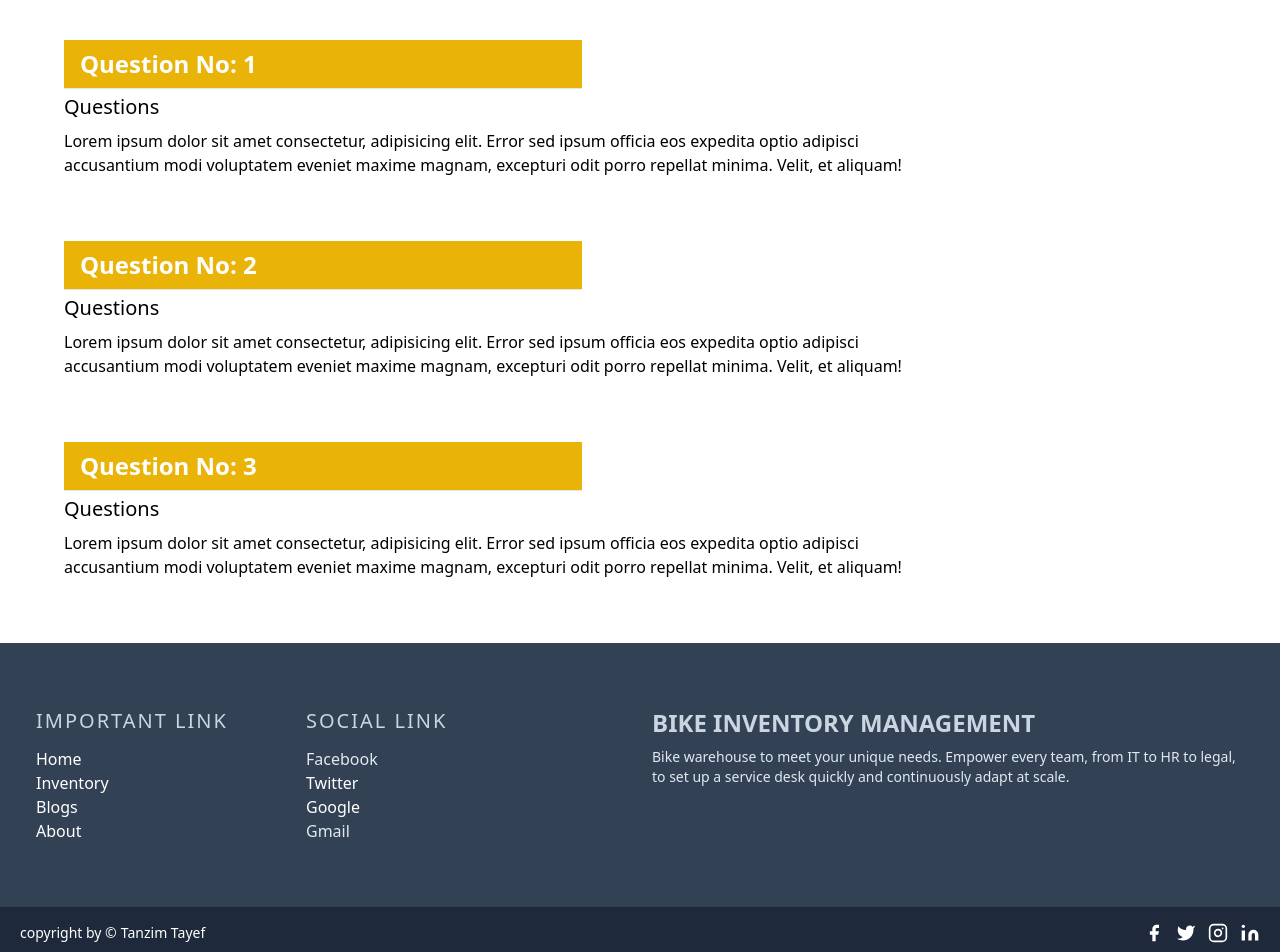
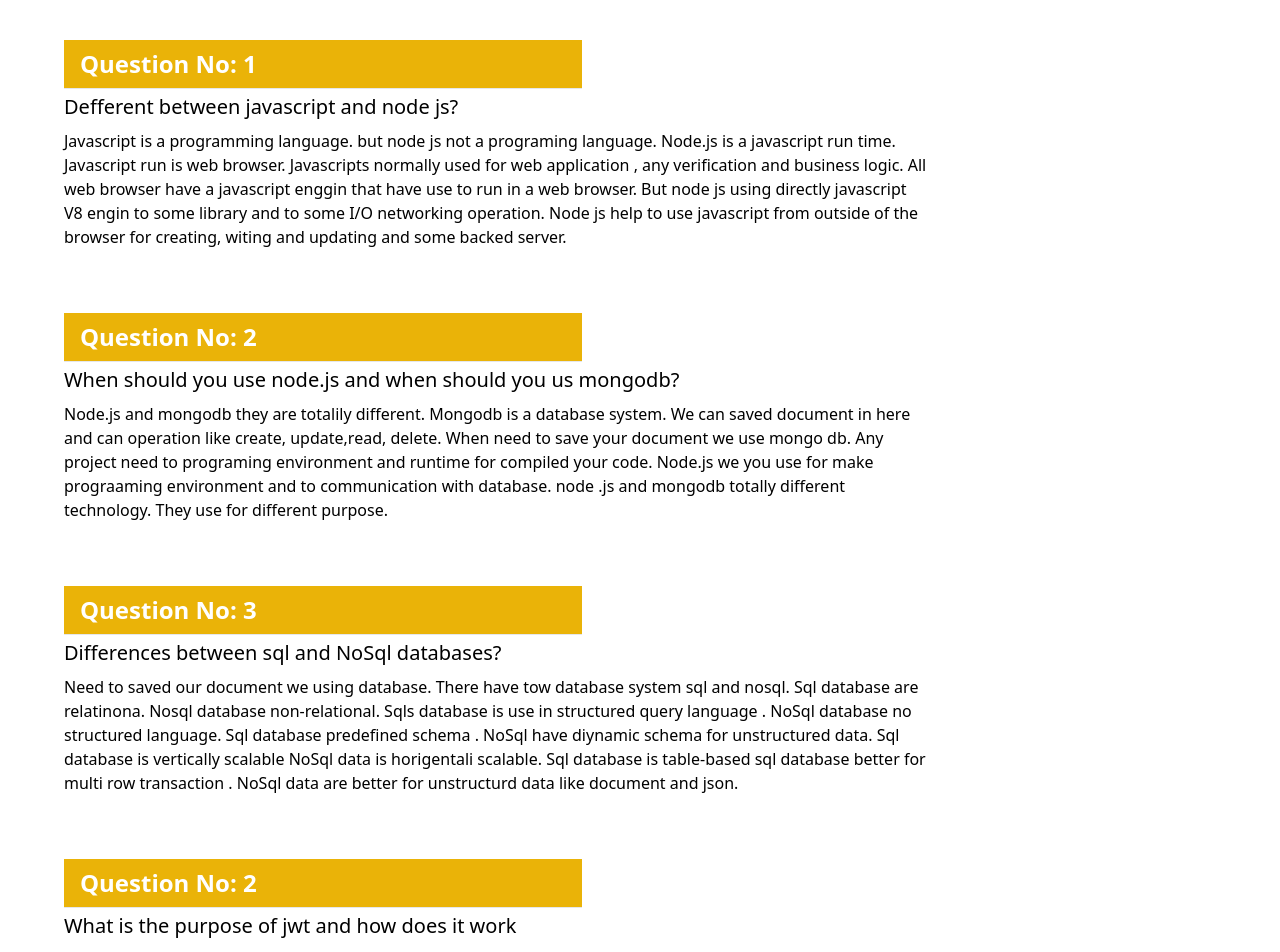
Before and after one commit to TanzimTayef/bike-warehouse-client, a React (Create React App) app: page /blogs in a window 1280 px wide. Shown: the part 120-1072 px from the top of the page. Built offline with nearby package versions, Linux system fonts and the light colour scheme; no server answers.

Commit message:
added blogs section and add quetions answere

```diff
--- a/src/components/Pages/AddItems.js
+++ b/src/components/Pages/AddItems.js
@@ -6,7 +6,7 @@ const AddItems = () => {
   const onSubmit = (data) => {
     console.log(data);
 
-    const url = `http://localhost:8080/stocks/`;
+    const url = `https://mighty-mesa-23179.herokuapp.com/stocks/`;
     fetch(url, {
       method: "POST",
       header: {
@@ -16,6 +16,7 @@ const AddItems = () => {
     })
       .then((res) => res.json())
       .then((result) => console.log(result));
+
   };
 
   return (
@@ -30,7 +31,7 @@ const AddItems = () => {
           />
           <input placeholder="Price" className="border mb-4  w-full bg-sky-50 rounded shadow-sm  focus:outline-none focus:border-indigo-500 text-base px-4 py-2" {...register("price")} />
 
-          <input placeholder="Photo url" className="border mb-4 w-full bg-sky-50 rounded shadow-sm  focus:outline-none focus:border-indigo-500 text-base px-4 py-2" {...register("url")} />
+          <input placeholder="Photo url" className="border mb-4 w-full bg-sky-50 rounded shadow-sm  focus:outline-none focus:border-indigo-500 text-base px-4 py-2" {...register("images")} />
           <textarea placeholder="Description" className="border mb-4 w-full bg-sky-50 rounded shadow-sm  focus:outline-none focus:border-indigo-500 text-base px-4 py-2" type="number" {...register("desc")} />
           <input value="Add Item" className="border text-slate-200 bg-slate-800 border-0 py-2 mt-4 focus:outline-none hover:bg-slate-700 rounded text-md block w-full uppercase font-bold" type="submit" />
         </form>
--- a/src/components/Pages/Blogs.js
+++ b/src/components/Pages/Blogs.js
@@ -1,32 +1,84 @@
-import React from 'react';
-import Footer from '../Footer';
-import Header from '../Header';
+import React from "react";
+import Footer from "../Footer";
+import Header from "../Header";
 
 const Blogs = () => {
   return (
     <div>
-
-            <div className=''>
-                <div className='container mx-auto my-16 px-16'>
-                    <div className='mb-16 w-3/4'>
-                        <h1 className='mb-1 font-semibold text-2xl text-white border-b w-3/5 bg-yellow-500 py-2 px-4'>Question No: 1</h1>
-                        <h4 className=' text-xl mb-2'>Questions</h4>
-                      <p>  Lorem ipsum dolor sit amet consectetur, adipisicing elit. Error sed ipsum officia eos expedita optio adipisci accusantium modi voluptatem eveniet maxime magnam, excepturi odit porro repellat minima. Velit, et aliquam!</p>
+      <div className="">
+        <div className="container mx-auto my-16 px-16">
+          <div className="mb-16 w-3/4">
+            <h1 className="mb-1 font-semibold text-2xl text-white border-b w-3/5 bg-yellow-500 py-2 px-4">
+              Question No: 1
+            </h1>
+            <h4 className=" text-xl mb-2">
+              Defferent between javascript and node js?
+            </h4>
+            <p>
+              Javascript is a programming language. but node js not a programing
+              language. Node.js is a javascript run time. Javascript run is web
+              browser. Javascripts normally used for web application , any
+              verification and business logic. All web browser have a javascript
+              enggin that have use to run in a web browser. But node js using
+              directly javascript V8 engin to some library and to some I/O
+              networking operation. Node js help to use javascript from outside
+              of the browser for creating, witing and updating and some backed
+              server.
+            </p>
           </div>
-                    <div className='mb-16 w-3/4'>
-                        <h1 className='mb-1 font-semibold text-2xl text-white border-b w-3/5 bg-yellow-500 py-2 px-4'>Question No: 2</h1>
-                        <h4 className=' text-xl mb-2'>Questions</h4>
-                      <p>  Lorem ipsum dolor sit amet consectetur, adipisicing elit. Error sed ipsum officia eos expedita optio adipisci accusantium modi voluptatem eveniet maxime magnam, excepturi odit porro repellat minima. Velit, et aliquam!</p>
+          <div className="mb-16 w-3/4">
+            <h1 className="mb-1 font-semibold text-2xl text-white border-b w-3/5 bg-yellow-500 py-2 px-4">
+              Question No: 2
+            </h1>
+            <h4 className=" text-xl mb-2">
+              When should you use node.js and when should you us mongodb?
+            </h4>
+            <p>
+              {" "}
+              Node.js and mongodb they are totalily different. Mongodb is a
+              database system. We can saved document in here and can operation
+              like create, update,read, delete. When need to save your document
+              we use mongo db. Any project need to programing environment and
+              runtime for compiled your code. Node.js we you use for make
+              prograaming environment and to communication with database. node
+              .js and mongodb totally different technology. They use for
+              different purpose.
+            </p>
           </div>
-                    <div className='mb-16 w-3/4'>
-                        <h1 className='mb-1 font-semibold text-2xl text-white border-b w-3/5 bg-yellow-500 py-2 px-4'>Question No: 3</h1>
-                        <h4 className=' text-xl mb-2'>Questions</h4>
-                      <p> Lorem ipsum dolor sit amet consectetur, adipisicing elit. Error sed ipsum officia eos expedita optio adipisci accusantium modi voluptatem eveniet maxime magnam, excepturi odit porro repellat minima. Velit, et aliquam!</p>
+          <div className="mb-16 w-3/4">
+            <h1 className="mb-1 font-semibold text-2xl text-white border-b w-3/5 bg-yellow-500 py-2 px-4">
+              Question No: 3
+            </h1>
+            <h4 className=" text-xl mb-2">
+              Differences between sql and NoSql databases?
+            </h4>
+            <p>
+              {" "}
+              Need to saved our document we using database. There have tow
+              database system sql and nosql. Sql database are relatinona. Nosql
+              database non-relational. Sqls database is use in structured query
+              language . NoSql database no structured language. Sql database
+              predefined schema . NoSql have diynamic schema for unstructured
+              data. Sql database is vertically scalable NoSql data is
+              horigentali scalable. Sql database is table-based sql database
+              better for multi row transaction . NoSql data are better for
+              unstructurd data like document and json.
+            </p>
           </div>
-
+          <div className="mb-16 w-3/4">
+            <h1 className="mb-1 font-semibold text-2xl text-white border-b w-3/5 bg-yellow-500 py-2 px-4">
+              Question No: 2
+            </h1>
+            <h4 className=" text-xl mb-2">
+            What is the purpose of jwt and how does it work
+            </h4>
+            <p>
+              {" "}
+              Json web token is open standard. It compact and self-contained way for securly transmitting information. This information verified and trusted because it is digitally signed. It using a secret or  public privet key pair using RSA or ECDSA.
+            </p>
           </div>
         </div>
-
+      </div>
     </div>
   );
 };
--- a/src/components/Pages/Inventories.js
+++ b/src/components/Pages/Inventories.js
@@ -13,7 +13,7 @@ const Inventories = () => {
   }
 
   useEffect(() => {
-    fetch("http://localhost:8080/stocks")
+    fetch("https://mighty-mesa-23179.herokuapp.com/stocks")
       .then((res) => res.json())
       .then((data) => setStocks(data));
   }, []);
@@ -22,7 +22,7 @@ const Inventories = () => {
   const handleItemRemove = (id) => {
     const procceed = window.confirm("Are You sure want to remove this?");
     if (procceed) {
-      const url = `http://localhost:8080/stocks/${id}`;
+      const url = `https://mighty-mesa-23179.herokuapp.com/stocks/${id}`;
       console.log(url)
       fetch(url, {
         method: "DELETE"
--- a/src/components/Pages/ItemDetails.js
+++ b/src/components/Pages/ItemDetails.js
@@ -10,7 +10,7 @@ const ItemDetails = () => {
 
 
     useEffect(() => {
-      const url = `http://localhost:8080/stocks/${inventoresId}`;
+      const url = `https://mighty-mesa-23179.herokuapp.com/stocks/${inventoresId}`;
       console.log(url)
       fetch(url)
         .then((res) => res.json())
@@ -24,7 +24,7 @@ const ItemDetails = () => {
     const newQuantity = parseInt(oldQuantity) - 1;
     const quantity = {newQuantity} ;
     console.log(quantity)
-    const url = `http://localhost:8080/stocks/${id}`;
+    const url = `https://mighty-mesa-23179.herokuapp.com/stocks/${id}`;
     console.log(url)
     fetch(url, {
       method: "PUT",
@@ -49,7 +49,7 @@ const ItemDetails = () => {
     const newQuantity = item.quantity + addQuantity;
     const updateQuantity = { newQuantity };
     console.log(newQuantity)
-    const url = `http://localhost:8080/stocks/${inventoresId}`;
+    const url = `https://mighty-mesa-23179.herokuapp.com/stocks/${inventoresId}`;
     fetch(url, {
       method: "PUT",
       headers: {
--- a/src/components/Stocks.js
+++ b/src/components/Stocks.js
@@ -7,7 +7,7 @@ const Stocks = () => {
   const navigate = useNavigate();
 
   useEffect(() => {
-    fetch("http://localhost:8080/stocks")
+    fetch("https://mighty-mesa-23179.herokuapp.com/stocks")
       .then(res => res.json())
       .then(data => setStocks(data));
   }, []);
--- a/src/hooks/useServiceDetails.js
+++ b/src/hooks/useServiceDetails.js
@@ -4,7 +4,7 @@ const useServiceDetails = (serviceId) => {
     const [service, setService] = useState({});
 
     useEffect( () =>{
-        const url = `http://localhost:8080/stocks/${serviceId}`;
+        const url = `https://mighty-mesa-23179.herokuapp.com/stocks/${serviceId}`;
         console.log(url);
         fetch(url)
         .then(res => res.json())
--- a/src/hooks/usetStocks.js
+++ b/src/hooks/usetStocks.js
@@ -4,7 +4,7 @@ const useStocksDetails = (stockId) => {
     const [stock, setStock] = useState({});
 
     useEffect(() => {
-        fetch(`http://localhost:8080/stocks/${stockId}`)
+        fetch(`https://mighty-mesa-23179.herokuapp.com/stocks/${stockId}`)
             .then(res => res.json())
             .then(data => setStock(data));
     }, [stockId])
```
Also changed, not shown: firebase.json (added), 1 other file (tests, documents, lock files or other folders). Lines whose indentation alone changed are shown as unchanged.
